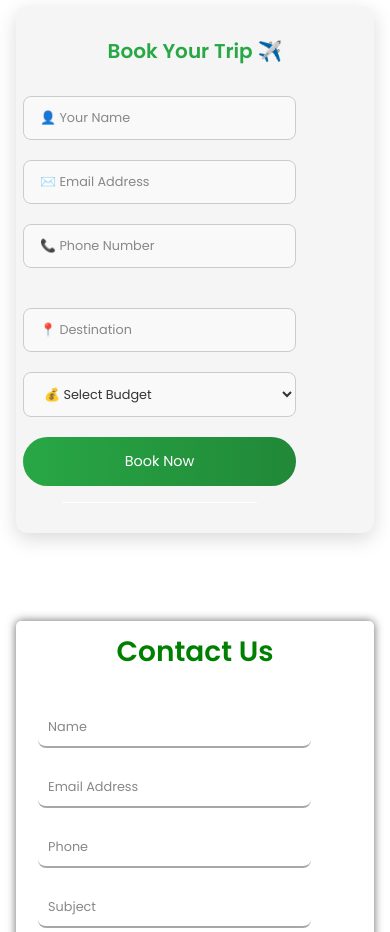
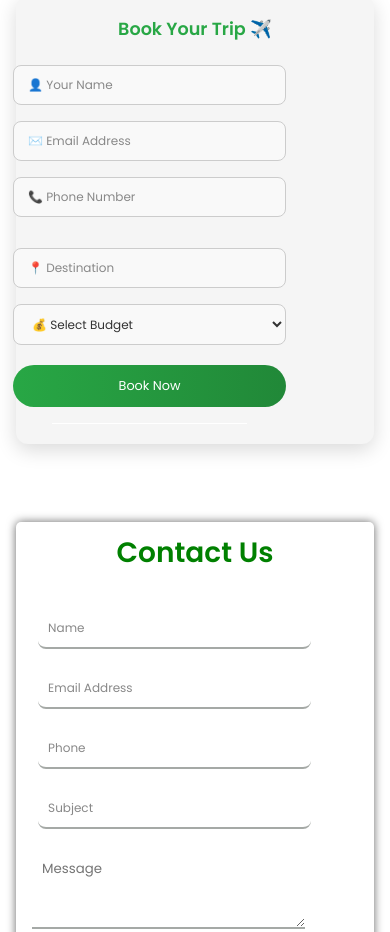
Before and after one commit to mayanksoni1/Tour-project-, a website: page index.html in a window 390 px wide. Shown: the part 5898-6830 px from the top of the page. Drawn offline with nearby package versions, Linux system fonts and the light colour scheme.

Commit message:
Refactor CSS styles and improve responsiveness

```diff
--- a/css/style.css
+++ b/css/style.css
@@ -21,7 +21,6 @@ html {
 section {
   padding: 5rem 9%;
   width: 100%;       /* full width */
-  margin: 0;         /* no auto centering box */
 }
 
 
@@ -611,59 +610,59 @@ form label:hover {
   width: 100%;
 }
 
-/* Booking page */
+/* Booking Form */
 .booking-form {
-  max-width: 800px;
-  margin: 40px auto;
-  background: #f5f5f5; /* light gray background */
+  max-width: 600px;          /* slightly smaller so it looks balanced */
+  margin: 30px auto;
+  background: #f5f5f5;       /* light gray background */
   border-radius: 12px;
   box-shadow: 0 6px 20px rgba(0,0,0,0.15);
-  padding: 30px;
+  padding: 20px;             /* reduced padding to avoid extra space */
 }
 
 .booking-form h1 {
   text-align: center;
   color: #28a745;
-  margin-bottom: 20px;
-  font-size: 2.5rem;
+  margin-bottom: 15px;
+  font-size: 2.2rem;
 }
 
 .form-grid {
   display: flex;
-  gap: 20px;
-  flex-wrap: wrap; /* allows wrapping on smaller screens */
+  flex-wrap: wrap;           /* allows wrapping on smaller screens */
+  gap: 15px;                 /* tighter spacing between columns */
 }
 
 .left-fields, .right-fields {
   flex: 1;
-  min-width: 250px; /* ensures fields don’t shrink too much */
+  min-width: 280px;          /* ensures fields don’t shrink too much */
   display: flex;
   flex-direction: column;
 }
 
 .input {
   width: 100%;
-  padding: 12px 16px;
-  margin: 10px 0;
+  padding: 10px 14px;
+  margin: 8px 0;
   border: 1px solid #ccc;
   border-radius: 8px;
-  font-size: 1.6rem;
-  color: #333; /* dark text */
-  background: #f9f9f9; /* light gray input background */
+  font-size: 1.5rem;
+  color: #333;
+  background: #f9f9f9;
 }
 
 .input::placeholder {
-  color: #888; /* softer placeholder color */
+  color: #888;
 }
 
-.booking-form .btn { /* scoped only to booking form */
-  margin-top: 10px;
-  padding: 14px;
+.booking-form .btn {
+  margin-top: 12px;
+  padding: 12px;
   background: linear-gradient(90deg, #28a745, #218838);
   color: #fff;
   border: none;
   border-radius: 40px;
-  font-size: 1.8rem;
+  font-size: 1.6rem;
   cursor: pointer;
   transition: transform 0.2s ease;
 }
@@ -674,10 +673,10 @@ form label:hover {
 }
 
 #bookingMessage {
-  margin-top: 15px;
-  padding: 12px;
+  margin-top: 12px;
+  padding: 10px;
   border-radius: 6px;
-  font-size: 1.6rem;
+  font-size: 1.5rem;
   text-align: center;
   display: none;
 }
@@ -696,13 +695,16 @@ form label:hover {
 
 #bookingMessage .headline {
   display: block;
-  font-size: 2rem;
+  font-size: 1.8rem;
   font-weight: bold;
-  margin-bottom: 8px;
+  margin-bottom: 6px;
 }
 
 @media (max-width: 768px) {
   .form-grid {
-    flex-direction: column; /* stack fields vertically on mobile */
+    flex-direction: column;  /* stack fields vertically on mobile */
+  }
+  .left-fields, .right-fields {
+    min-width: 100%;         /* full width on mobile */
   }
 }
```
